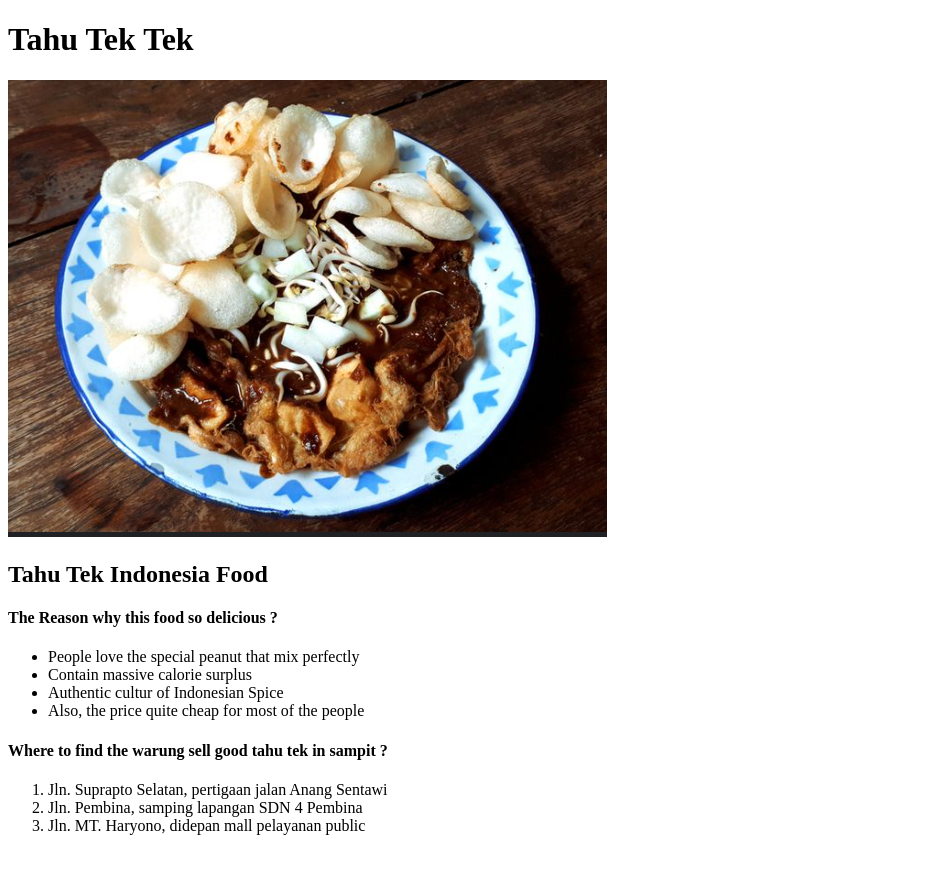
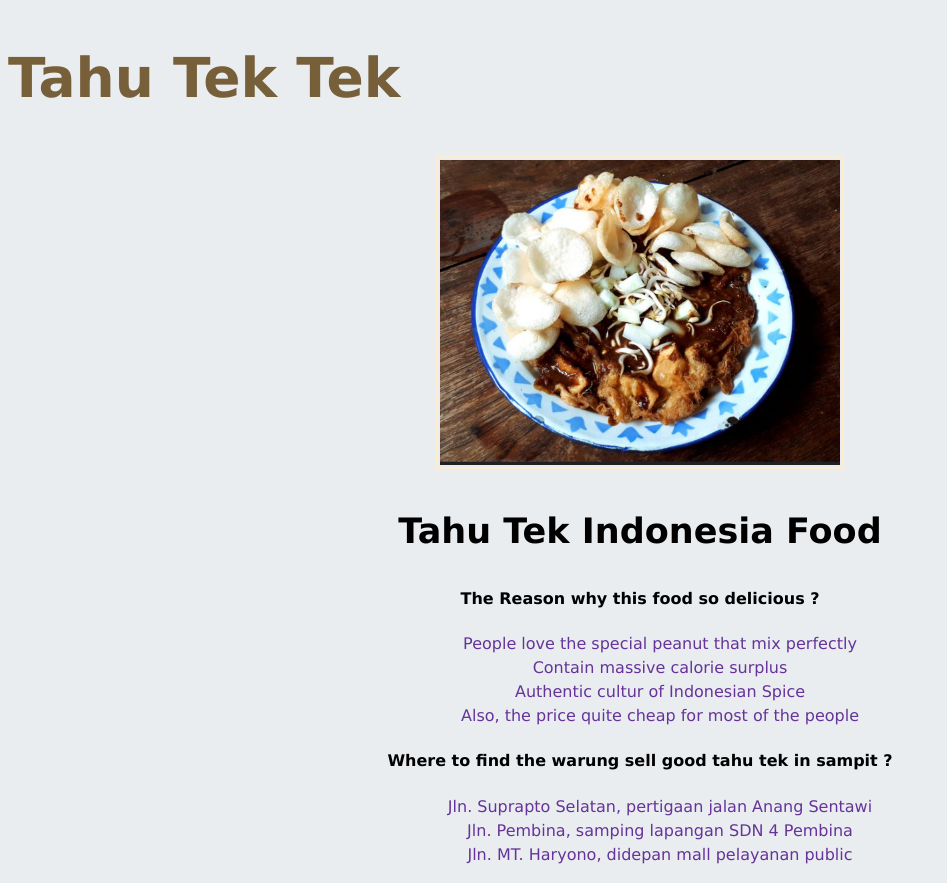
Before and after one commit to kingmaulana/odin-recipes, a plain HTML site: page recipes/tahutek.html in a window 1280 px wide. Shown: the whole page, without its empty margins (0-947 px from the left). Before the commit the page ends 851 px from the top, so only its background shows below. Drawn offline with Linux system fonts and the light colour scheme.

Commit message:
update UI at recipe style and adding class to tag element

```diff
--- a/recipes/tahutek.html
+++ b/recipes/tahutek.html
@@ -4,15 +4,17 @@
     <meta charset="UTF-8">
     <meta name="viewport" content="width=device-width, initial-scale=1.0">
     <title>Tahu Tek</title>
+    <link rel="stylesheet" href="../style.css">
 </head>
 <body>
-    <h1>Tahu Tek Tek</h1>
+    <h1 id="title-head">Tahu Tek Tek</h1>
 
-    <img src="../img/tahutek.png" alt="tahu tek tek">
+    <div class="main-content">
+        <img src="../img/tahutek.png" alt="tahu tek tek" class="img-content">
 
-    <h2>Tahu Tek Indonesia Food</h2>
+        <h2 class="header-title">Tahu Tek Indonesia Food</h2>
 
-    <h4>The Reason why this food so delicious ?</h4>
+        <h4 class="sub-title">The Reason why this food so delicious ?</h4>
         <ul>
             <li>People love the special peanut that mix perfectly</li>
             <li>Contain massive calorie surplus</li>
@@ -20,11 +22,12 @@
             <li>Also, the price quite cheap for most of the people</li>
         </ul>
 
-    <h4>Where to find the warung sell good tahu tek in sampit ?</h4>
+        <h4 class="sub-title">Where to find the warung sell good tahu tek in sampit ?</h4>
         <ol>
             <li>Jln. Suprapto Selatan, pertigaan jalan Anang Sentawi</li>
             <li>Jln. Pembina, samping lapangan SDN 4 Pembina</li>
             <li>Jln. MT. Haryono, didepan mall pelayanan public</li>
         </ol>
+    </div>
 </body>
 </html>
--- /dev/null
+++ b/style.css
@@ -0,0 +1,34 @@
+* {
+    font-family: Verdana, Geneva, Tahoma, sans-serif;
+    line-height: 1.5;
+    background-color: rgb(233, 237, 240);
+}
+
+.main-content {
+    text-align: center;
+}
+
+#title-head {
+    font-size: 55px;
+    color: rgb(119, 95, 58);
+}
+
+.header-title {
+    font-size: 35px;
+}
+
+.img-content {
+    width: 400px;
+    height: auto;
+    border: 2px solid blanchedalmond;
+    padding: 2px;
+}
+
+ul li,
+ol li {
+    list-style: none;
+}
+
+li {
+    color: rebeccapurple;
+}
```
Lines whose indentation alone changed are shown as unchanged.
